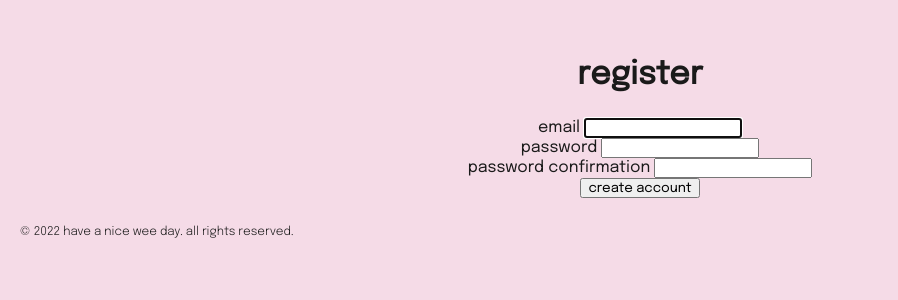
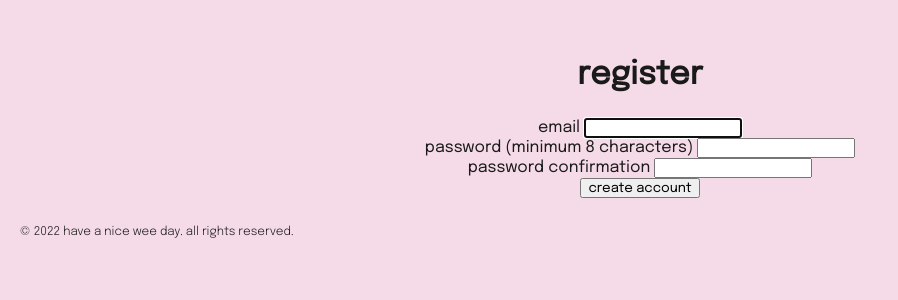
Before and after one commit to sanroe/have-a-nice-wee-day, a Flask app: page /register in a window 1280 px wide. Shown: the part 33-333 px from the top of the page, without its empty margins (0-898 px from the left). Run offline with Flask 2, Linux system fonts and the light colour scheme; some web fonts are replaced.

Commit message:
Add min and max length requirements to password fields and include autocomplete function for modern browsers and password managers

```diff
--- a/app/templates/users/login.html
+++ b/app/templates/users/login.html
@@ -9,12 +9,12 @@
         <form method="POST">
             <div>
                 <label for="email">email</label>
-                <input type="email" name="email" id="email" required autofocus />
+                <input type="email" name="email" id="email" required autofocus autocomplete="username" />
             </div>
 
             <div>
                 <label for="password">password</label>
-                <input type="password" name="password" id="password" required />
+                <input type="password" name="password" id="password" required minlength="8" maxlength="120" required autocomplete="current-password" />
             </div>
 
             <input type="submit" value="login" />
--- a/app/templates/users/register.html
+++ b/app/templates/users/register.html
@@ -9,17 +9,17 @@
         <form method="POST">
             <div>
                 <label for="email">email</label>
-                <input type="email" name="email" id="email" required autofocus />
+                <input type="email" name="email" id="email" required autofocus autocomplete="username" />
             </div>
 
             <div>
-                <label for="password">password</label>
-                <input type="password" name="password" id="password" required />
+                <label for="password">password (minimum 8 characters)</label>
+                <input type="password" name="password" id="password" minlength="8" maxlength="120" required autocomplete="new-password" />
             </div>
 
             <div>
                 <label for="password_confirmation">password confirmation</label>
-                <input type="password" name="password_confirmation" id="password_confirmation" required />
+                <input type="password" name="password_confirmation" id="password_confirmation" required minlength="8" maxlength="120" />
             </div>
 
             <input type="submit" value="create account" />
```
